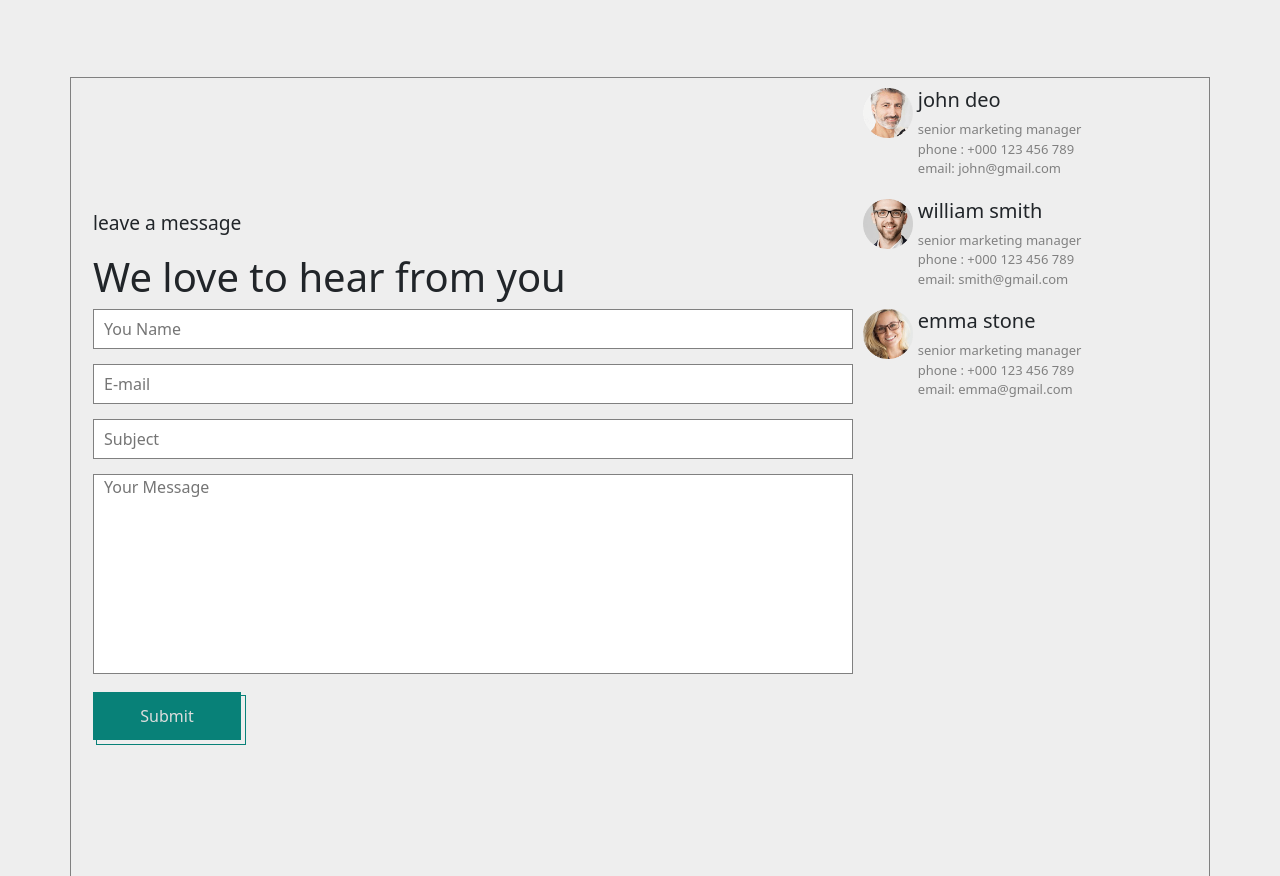
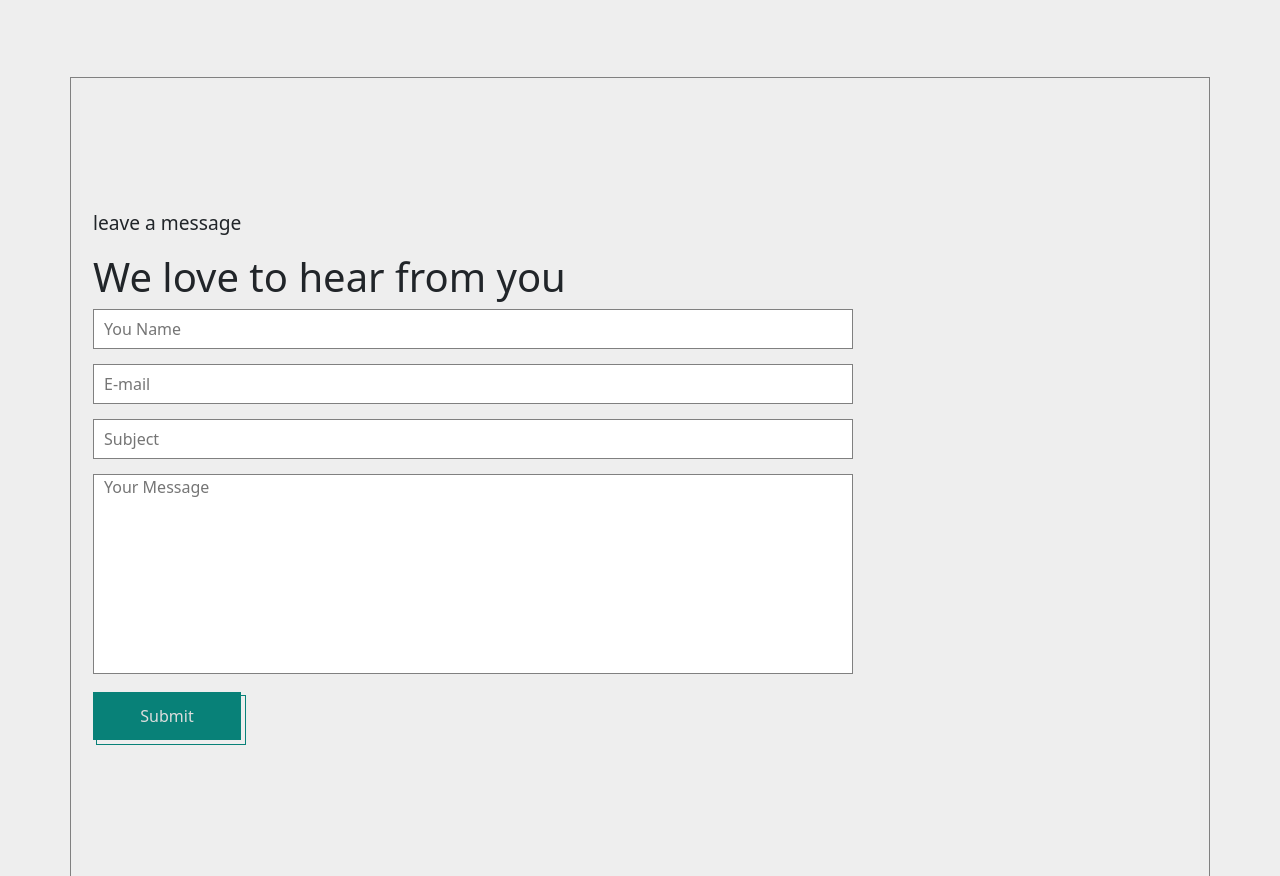
Before and after one commit to Moslihbadr/Ecommerce-Website, a plain HTML site: page contact.html in a window 1280 px wide. Shown: the part 983-1859 px from the top of the page. Drawn offline with nearby package versions, Linux system fonts and the light colour scheme.

Commit message:
Update contact.html

```diff
--- a/contact.html
+++ b/contact.html
@@ -78,41 +78,6 @@
                         </div>
                     </form>
                 </div>
-                <div class="employees">
-                    <div class="employee">
-                        <div class="image">
-                            <img src="/images/people/1.png" alt="employee">
-                        </div>
-                        <div>
-                            <h3>john deo</h3>
-                            <p>senior marketing manager</p>
-                            <p>phone : +000 123 456 789</p>
-                            <p>email: john@gmail.com</p>
-                        </div>
-                    </div>
-                    <div class="employee">
-                        <div class="image">
-                            <img src="/images/people/2.png" alt="employee">
-                        </div>
-                        <div>
-                            <h3>william smith</h3>
-                            <p>senior marketing manager</p>
-                            <p>phone : +000 123 456 789</p>
-                            <p>email: smith@gmail.com</p>
-                        </div>
-                    </div>
-                    <div class="employee">
-                        <div class="image">
-                            <img src="/images/people/3.png" alt="employee">
-                        </div>
-                        <div>
-                            <h3>emma stone</h3>
-                            <p>senior marketing manager</p>
-                            <p>phone : +000 123 456 789</p>
-                            <p>email: emma@gmail.com</p>
-                        </div>
-                    </div>
-                </div>
             </div>
         </div>
         <!-- ___________newsLetter___________ -->
```
